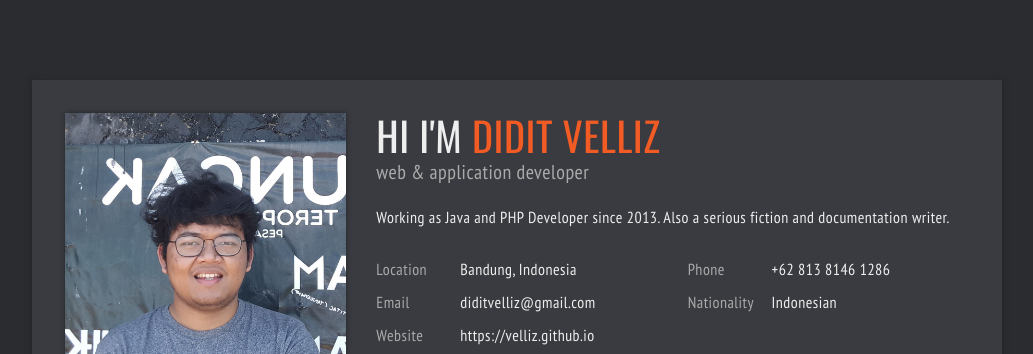
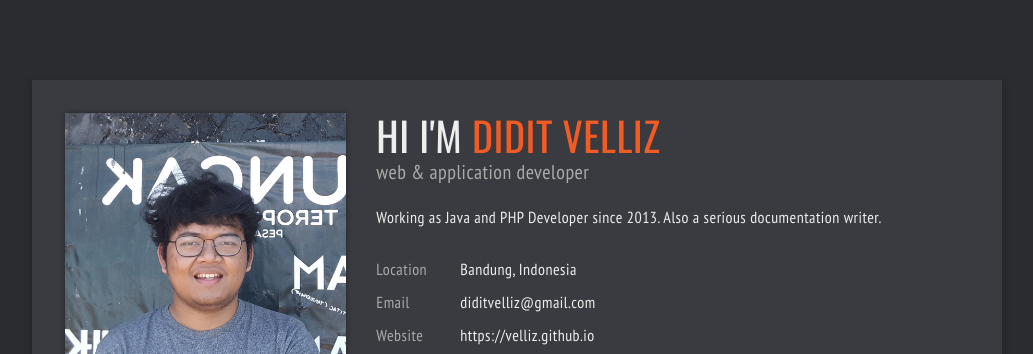
Before and after one commit to Velliz/Velliz.github.io, a plain HTML site: page index.html in a window 1280 px wide. Shown: the top 354 px of the page, without its empty margins (123-1156 px from the left). Drawn offline with nearby package versions, Linux system fonts and the light colour scheme.

Commit message:
contact info edit

```diff
--- a/index.html
+++ b/index.html
@@ -76,7 +76,7 @@
                             <h2><span>HI I'M</span> DIDIT VELLIZ</h2>
                             <h3>web & application developer</h3>
                             <p>
-                                Working as Java and PHP Developer since 2013. Also a serious fiction and documentation writer.
+                                Working as Java and PHP Developer since 2013. Also a serious documentation writer.
                             </p>
                             <div class="row">
                                 <div class="col-sm-6">
@@ -92,18 +92,6 @@
                                         <li class="li-info">
                                             <span class="title-info">Website</span>
                                             <span class="info">https://velliz.github.io</span>
-                                        </li>
-                                    </ul>
-                                </div>
-                                <div class="col-sm-6">
-                                    <ul class="ul-info">
-                                        <li class="li-info">
-                                            <span class="title-info">Phone</span>
-                                            <span class="info">+62 813 8146 1286</span>
-                                        </li>
-                                        <li class="li-info">
-                                            <span class="title-info">Nationality</span>
-                                            <span class="info">Indonesian</span>
                                         </li>
                                     </ul>
                                 </div>
```
